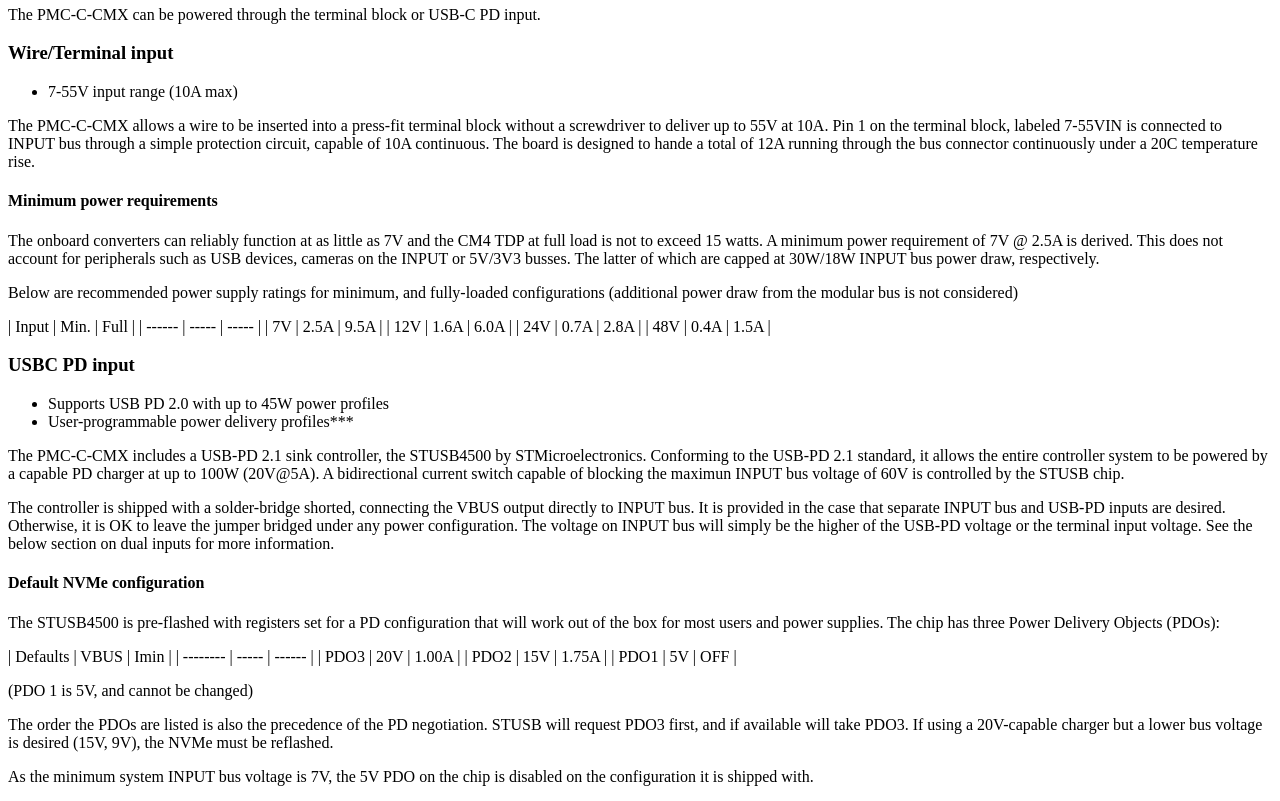
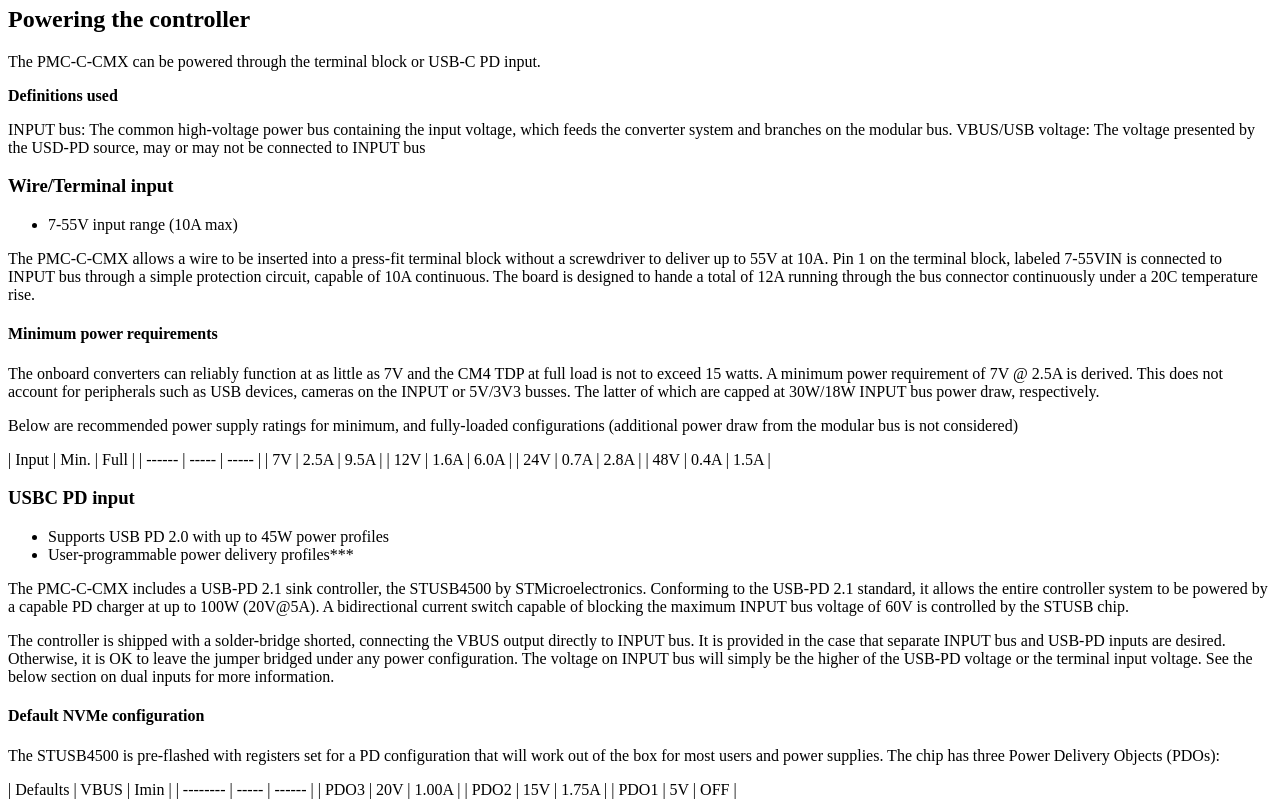
Before and after one commit to EmilianoGarciaLopez/pms-docs, a Next.js app: page /PMC/C-CMX in a window 1280 px wide. Shown: the part 2100-2901 px from the top of the page. Built offline with nearby package versions, Linux system fonts and the light colour scheme.

Commit message:
Update C-CMX.mdx

```diff
--- a/pages/PMC/C-CMX.mdx
+++ b/pages/PMC/C-CMX.mdx
@@ -7,9 +7,18 @@
 
 ![PMC-C-CMX](/images/pmc/pmc-c-cmx_frontunprofessional.jpg)
 
+## Overview
+
+
 ## Powering the controller
 
 The PMC-C-CMX can be powered through the terminal block or USB-C PD input.
+
+**Definitions used**
+
+INPUT bus: The common high-voltage power bus containing the input voltage, which feeds the converter system and branches on the modular bus.
+VBUS/USB voltage: The voltage presented by the USD-PD source, may or may not be connected to INPUT bus
+
 
 ### Wire/Terminal input
 
@@ -37,7 +46,7 @@
 - Supports USB PD 2.0 with up to 45W power profiles
 - User-programmable power delivery profiles\*\*\*
 
-The PMC-C-CMX includes a USB-PD 2.1 sink controller, the STUSB4500 by STMicroelectronics. Conforming to the USB-PD 2.1 standard, it allows the entire controller system to be powered by a capable PD charger at up to 100W (20V@5A). A bidirectional current switch capable of blocking the maximun INPUT bus voltage of 60V is controlled by the STUSB chip.
+The PMC-C-CMX includes a USB-PD 2.1 sink controller, the STUSB4500 by STMicroelectronics. Conforming to the USB-PD 2.1 standard, it allows the entire controller system to be powered by a capable PD charger at up to 100W (20V@5A). A bidirectional current switch capable of blocking the maximum INPUT bus voltage of 60V is controlled by the STUSB chip.
 
 The controller is shipped with a solder-bridge shorted, connecting the VBUS output directly to INPUT bus. It is provided in the case that separate INPUT bus and USB-PD inputs are desired. Otherwise, it is OK to leave the jumper bridged under any power configuration. The voltage on INPUT bus will simply be the higher of the USB-PD voltage or the terminal input voltage. See the below section on dual inputs for more information.
 
@@ -53,7 +62,7 @@
 
 (PDO 1 is 5V, and cannot be changed)
 
-The order the PDOs are listed is also the precedence of the PD negotiation. STUSB will request PDO3 first, and if available will take PDO3. If using a 20V-capable charger but a lower bus voltage is desired (15V, 9V), the NVMe must be reflashed.
+The order the PDOs are listed is also the precedence of the PD negotiation. STUSB will request PDO3 first, and if available will take PDO3. If using a 20V-capable charger but a lower bus voltage is desired (15V, 9V), the NVM must be reflashed.
 
 As the minimum system INPUT bus voltage is 7V, the 5V PDO on the chip is disabled on the configuration it is shipped with.
 
@@ -162,3 +171,5 @@
 #### GPIO expander
 
 An I2C GPIO expander allows control of module-specific functions. The interface supports 2Mbps speed.
+
+## Common questions
```
